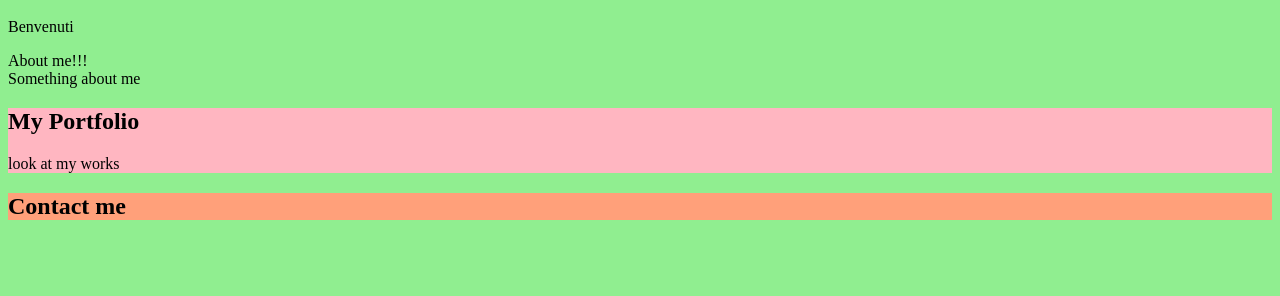
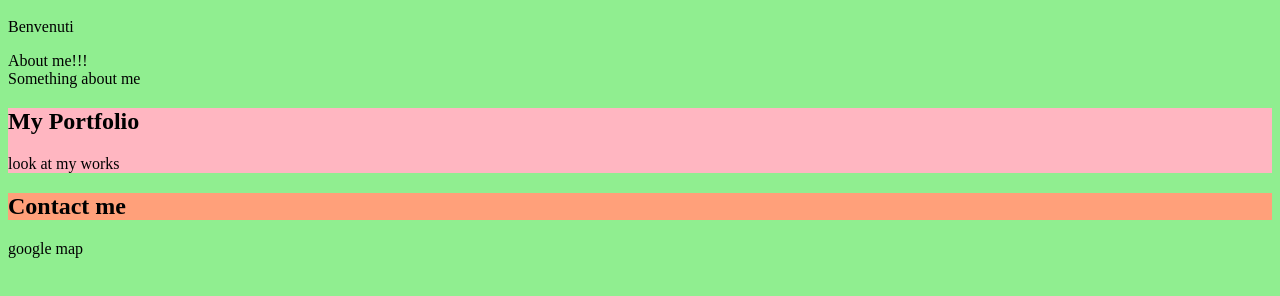
Before and after one commit to WildBoni/musa-my-project, a plain HTML site: page index.html in a window 1280 px wide. Shown: the part 120-416 px from the top of the page. Drawn offline with Linux system fonts and the light colour scheme.

```diff
--- a/index.html
+++ b/index.html
@@ -24,5 +24,8 @@
   <section class="contact">
     <h1>Contact me</h1>
   </section>
+  <section>
+    google map
+  </section>
 </body>
 </html>
```
Also changed, not shown: 1 other file.
